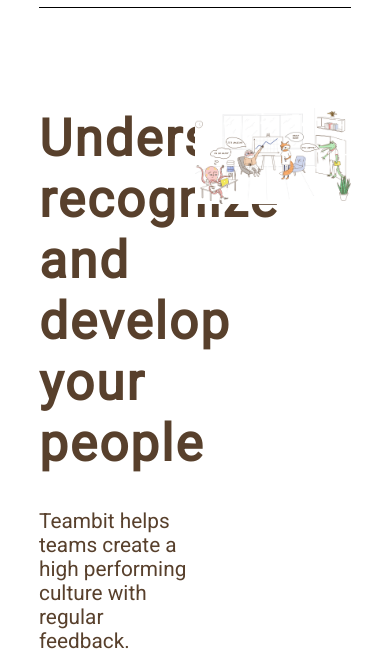
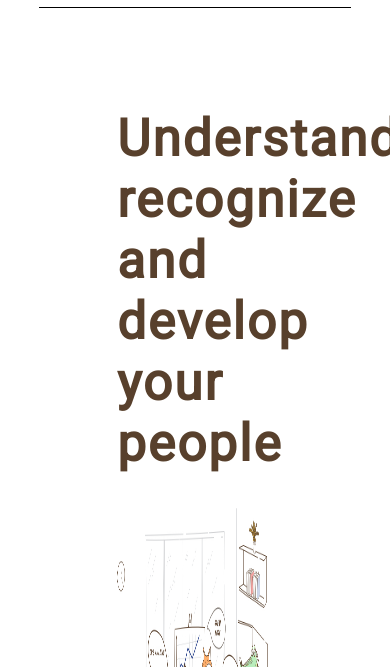
Before and after one commit to MatteoPetracci/node-sass-teambit, a website: page index.html in a window 390 px wide. Shown: the part 72-739 px from the top of the page. Drawn offline with Linux system fonts and the light colour scheme.

Commit message:
media query su jumbo

```diff
--- a/src/partials/_common.scss
+++ b/src/partials/_common.scss
@@ -100,6 +100,16 @@
     }
     .img_jumbo {
       width: 100%;
+      height: 100%;
     }
   }
 }
+
+
+@media screen and (max-width: 1200px) {
+  .jumbo {
+    flex-direction: column;
+    justify-content: center;
+    align-items: center;
+  }
+}
```
Also changed, not shown: dist/app.css.
